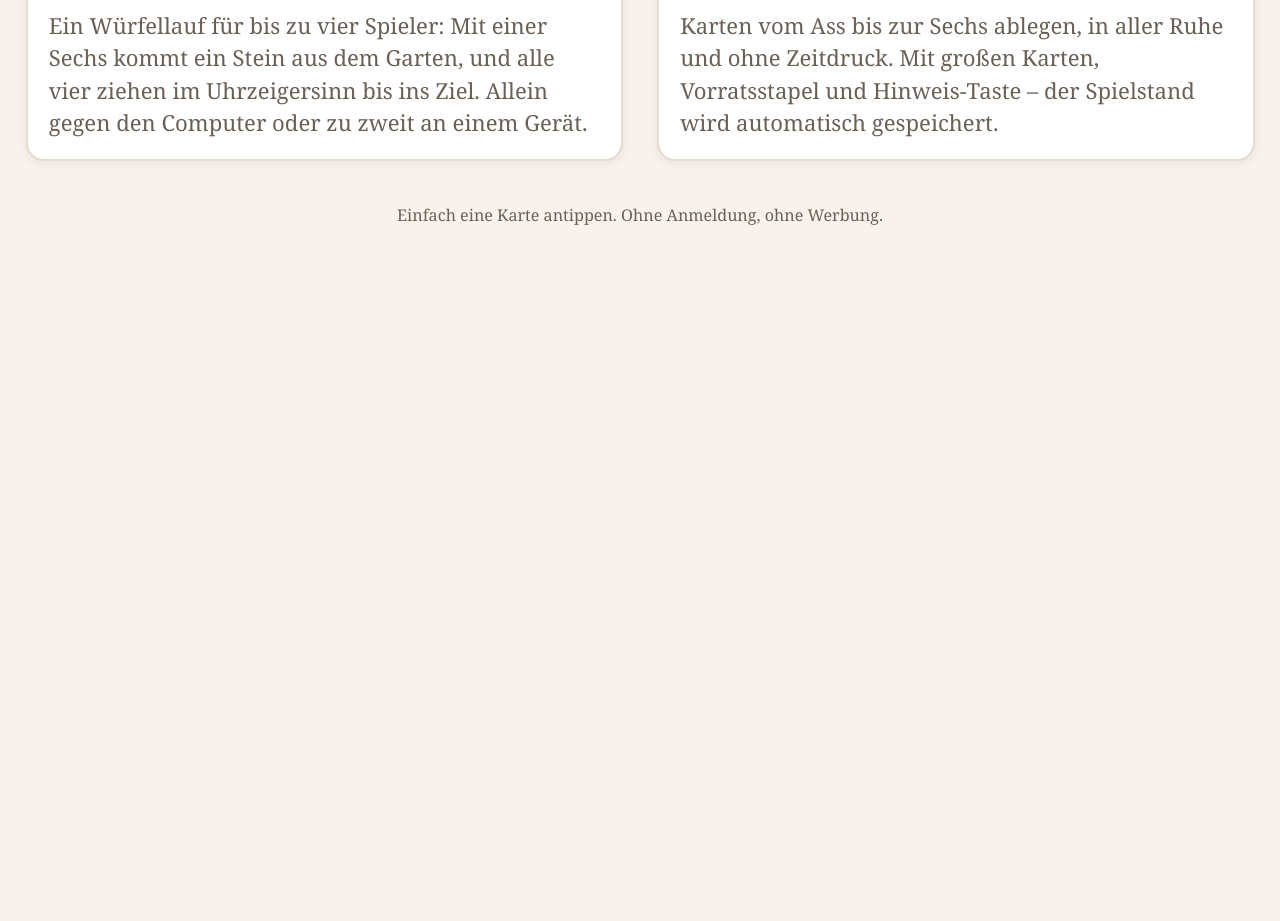
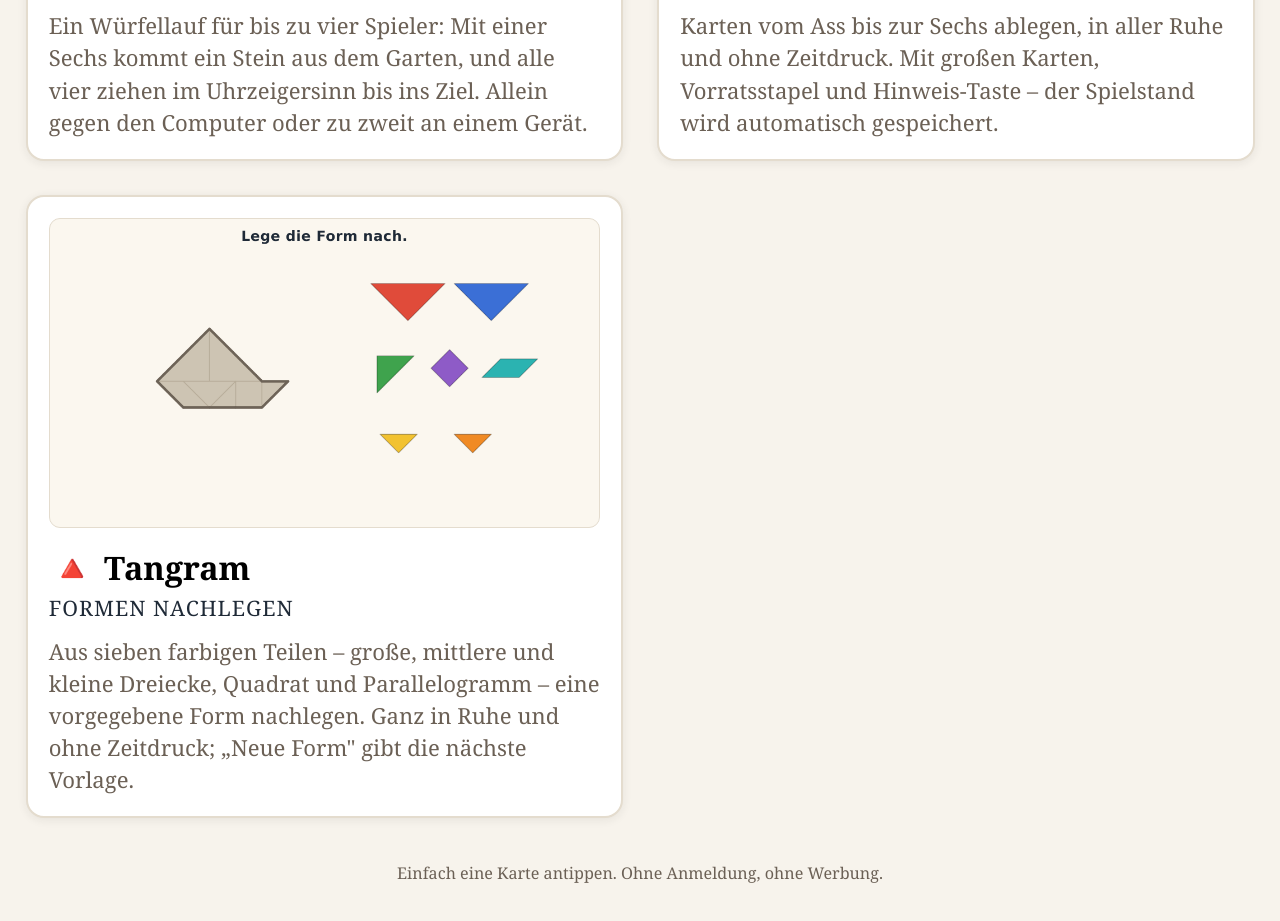
Before and after one commit to gerd-collab/senior-fokus, a website built with Vite: page index.html in a window 1280 px wide. Shown: the part 10851-11772 px from the top of the page. Before the commit the page ends 11130 px from the top, so only its background shows below. Built offline with nearby package versions, Linux system fonts and the light colour scheme.

Commit message:
Tangram hinzugefügt

```diff
--- a/src/apps.ts
+++ b/src/apps.ts
@@ -404,5 +404,16 @@ export const APPS: readonly AppInfo[] = [
     screenshot: '/app-screenshots/patience.png',
     icon: '🃏',
     accent: '#356B45'
+  },
+  {
+    id: 'tangram',
+    title: 'Tangram',
+    subtitle: 'Formen nachlegen',
+    description:
+      'Aus sieben farbigen Teilen – große, mittlere und kleine Dreiecke, Quadrat und Parallelogramm – eine vorgegebene Form nachlegen. Ganz in Ruhe und ohne Zeitdruck; „Neue Form" gibt die nächste Vorlage.',
+    url: 'https://tangram-gamma.vercel.app/',
+    screenshot: '/app-screenshots/tangram.png',
+    icon: '🔺',
+    accent: '#1F2A37'
   }
 ];
```
Also changed, not shown: README.md, dist/app-screenshots/tangram.png (added), dist/assets/index-D9L8EGOV.js (deleted), dist/assets/index-jqib2s4_.js (added), dist/index.html, public/app-screenshots/tangram.png (added).
